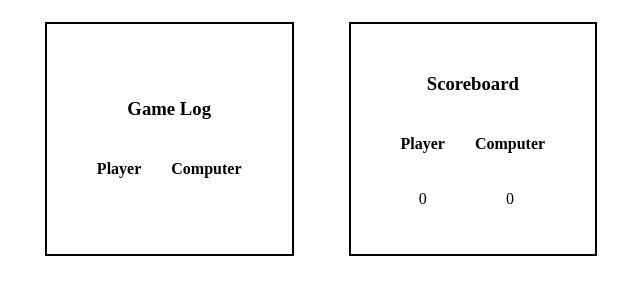
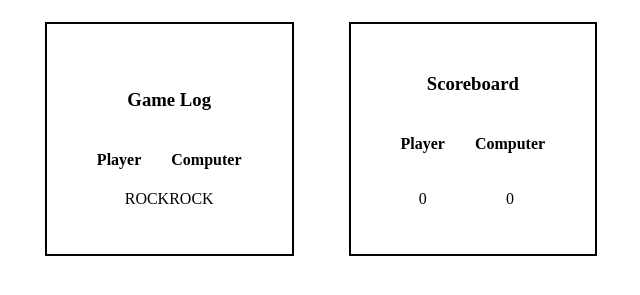
Before and after one commit to cquagliani/rock-paper-scissors, a plain HTML site: page index.html in a window 1280 px wide. Both pictures are taken after a click on the button "Rock". Shown: the part 319-614 px from the top of the page, without its empty margins (319-959 px from the left). Drawn offline with Linux system fonts and the light colour scheme.

Commit message:
Implement automatic game log updates

```diff
--- a/index.html
+++ b/index.html
@@ -21,12 +21,12 @@
             <div class="gameLogWrapper">
                 <h3>Game Log</h3>
                 <div class="gameLog">
-                    <div class="playerScore">
-                        <h4>Player</h4>
-                    </div>
-                    <div class="computerPick">
-                        <h4>Computer</h4>
-                    </div>
+                    <h4>Player</h4>
+                    <h4>Computer</h4>
+                </div>
+                <div class="gameLogInnerWrapper">
+                    <div class="playerPick" id="playerPick"></div>
+                    <div class="computerPick" id="computerPick"></div>
                 </div>
             </div>
 
--- a/index.js
+++ b/index.js
@@ -42,6 +42,19 @@ function playRound(playerSelection) {
         winner = "Computer";
         message = messagesList["computer"];
     }
+
+    // Update game log with player & computer picks
+    const playerPickParagraph = document.createElement("p");
+    const playerPickNode = document.createTextNode(`${playerSelectionMod}`);
+
+    const computerPickParagraph = document.createElement("p");
+    const computerPickNode = document.createTextNode(`${computerSelectionMod}`);
+
+    const playerElement = document.querySelector('#playerPick');
+    playerElement.appendChild(playerPickNode);
+
+    const computerElement = document.querySelector('#computerPick');
+    computerElement.appendChild(computerPickNode);
 
     // alert(message);
     return winner;
--- a/style.css
+++ b/style.css
@@ -53,6 +53,19 @@
     gap: 30px;
 }
 
+.gameLogInnerWrapper {
+    display: flex;
+    flex-direction: row;
+
+}
+
+.playerPick, .computerPick {
+    display: flex;
+    flex-direction: column;
+    justify-content: center;
+    align-items: center;
+}
+
 .scoringMainWrapper {
     display: flex;
     flex-direction: row;
```
